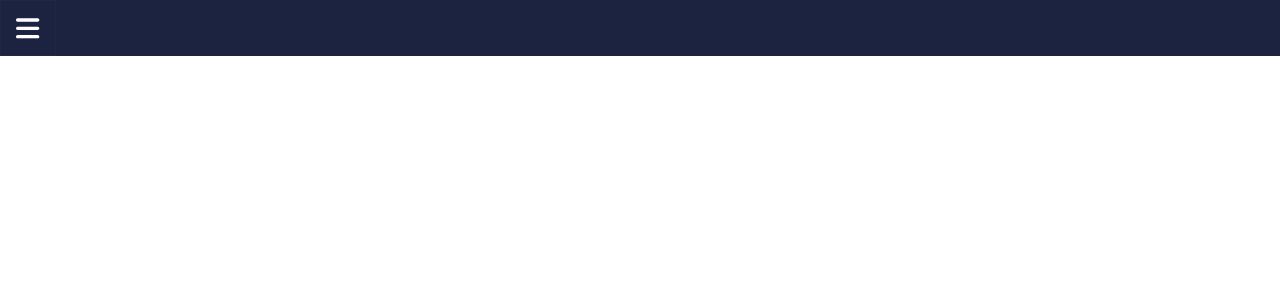
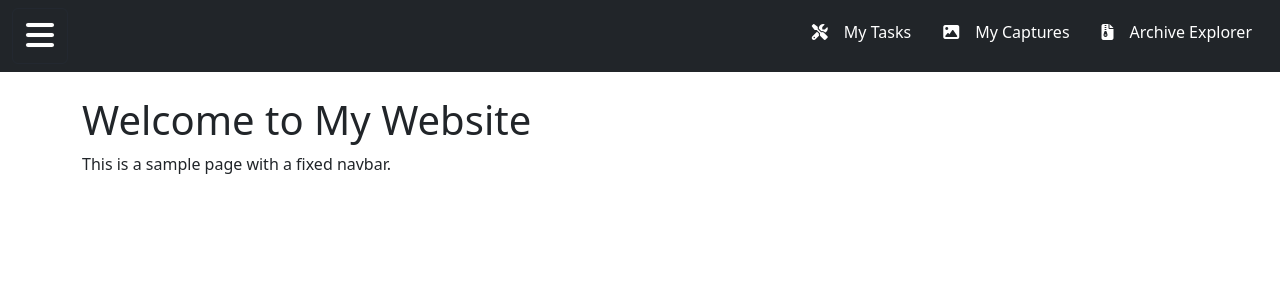
Before and after one commit to coderpriyal/portfolio, an Angular app in the folder portfolio/: page / in a window 1280 px wide. Shown: the top 300 px of the page. Built offline with nearby package versions, Linux system fonts and the light colour scheme.

Commit message:
Updated app module and header component

```diff
--- a/portfolio/angular.json
+++ b/portfolio/angular.json
@@ -28,9 +28,12 @@
             ],
             "styles": [
               "src/styles.css",
-              "node_modules/@fortawesome/fontawesome-free/css/all.min.css"
+              "node_modules/@fortawesome/fontawesome-free/css/all.min.css",
+              "node_modules/bootstrap/dist/css/bootstrap.min.css"
             ],
-            "scripts": []
+            "scripts": [
+              "node_modules/bootstrap/dist/js/bootstrap.bundle.min.js"
+            ]
           },
           "configurations": {
             "production": {
--- a/portfolio/package.json
+++ b/portfolio/package.json
@@ -24,6 +24,8 @@
     "@fortawesome/free-solid-svg-icons": "^6.7.2",
     "@ngx-translate/core": "^16.0.4",
     "@ngx-translate/http-loader": "^16.0.1",
+    "bootstrap": "^5.3.3",
+    "portfolio": "file:",
     "rxjs": "~7.8.0",
     "tslib": "^2.3.0",
     "zone.js": "~0.15.0"
--- a/portfolio/src/app/header/header.component.html
+++ b/portfolio/src/app/header/header.component.html
@@ -1,18 +1,12 @@
-<div *ngIf="!hideHeader" class="header">
+<!-- Navbar -->
+<nav class="navbar navbar-expand-lg navbar-dark bg-dark fixed-top">
+  <div class="container-fluid">
     <button class="btn btn-link shadow-none" (click)="toggleSidebar($event)">
-    <fa-icon id="menuIcon" class="hover-hightlight" [icon]="faBars"
+      <fa-icon id="menuIcon" class="hover-highlight" [icon]="faBars"
         [ngStyle]="{'stroke': 'white', 'color': 'white'}" size="2x"></fa-icon>
     </button>
-    <ul class="nav m-0 d-flex align-items-center">
-      <!-- Menu Icon -->
-
-    </ul>
-  </div>
-
-
-  <!-- Sidebar Menu -->
-  <div class="sidebar" [ngClass]="{'sidebar-open': isSidebarOpen, 'sidebar-closed': !isSidebarOpen}">
-    <ul class="nav flex-column p-3">
+    <ul class="nav m-0 d-flex align-items-center ms-auto">
+      <!-- Menu Items (You can add more links here) -->
       <li class="nav-item">
         <a class="nav-link text-white" routerLink="/mytasks"><i class="fas fa-tools"></i><span class="ms-3">My Tasks</span></a>
       </li>
@@ -23,8 +17,19 @@
         <a class="nav-link text-white"><i class="fas fa-file-archive"></i><span class="ms-3">Archive Explorer</span></a>
       </li>
     </ul>
+  </div>
+</nav>
 
-    <!-- 3 Fields at the Bottom of the Sidebar -->
+<!-- Main Content (Push content below navbar) -->
+<div class="content">
+  <div class="container mt-5 pt-5">
+    <!-- Add your page content here -->
+    <h1>Welcome to My Website</h1>
+    <p>This is a sample page with a fixed navbar.</p>
+  </div>
+</div>
+
+<!-- Sidebar Bottom (optional: if you want a footer-style section at the bottom) -->
 <div class="sidebar-bottom">
   <ul class="nav flex-column p-3">
     <li class="nav-item">
@@ -38,4 +43,3 @@
     </li>
   </ul>
 </div>
-  </div>
--- a/portfolio/src/assets/i18n/en.json
+++ b/portfolio/src/assets/i18n/en.json
@@ -0,0 +1,6 @@
+{
+    "HOME": {
+      "TITLE": "Welcome to My Website",
+      "DESCRIPTION": "This is an Angular website with translation support."
+    }
+  }
--- a/portfolio/src/assets/i18n/hi.json
+++ b/portfolio/src/assets/i18n/hi.json
@@ -0,0 +1,6 @@
+{
+    "HOME": {
+      "TITLE": "मेरी वेबसाइट में आपका स्वागत है",
+      "DESCRIPTION": "यह एक Angular वेबसाइट है जिसमें अनुवाद समर्थन है।"
+    }
+  }
```
Also changed, not shown: portfolio/src/app/app.module.ts (+20 -6 lines), portfolio/src/app/app.component.html (line endings or trailing spaces), 1 other file (tests, documents, lock files or other folders). Lines whose indentation alone changed are shown as unchanged.
